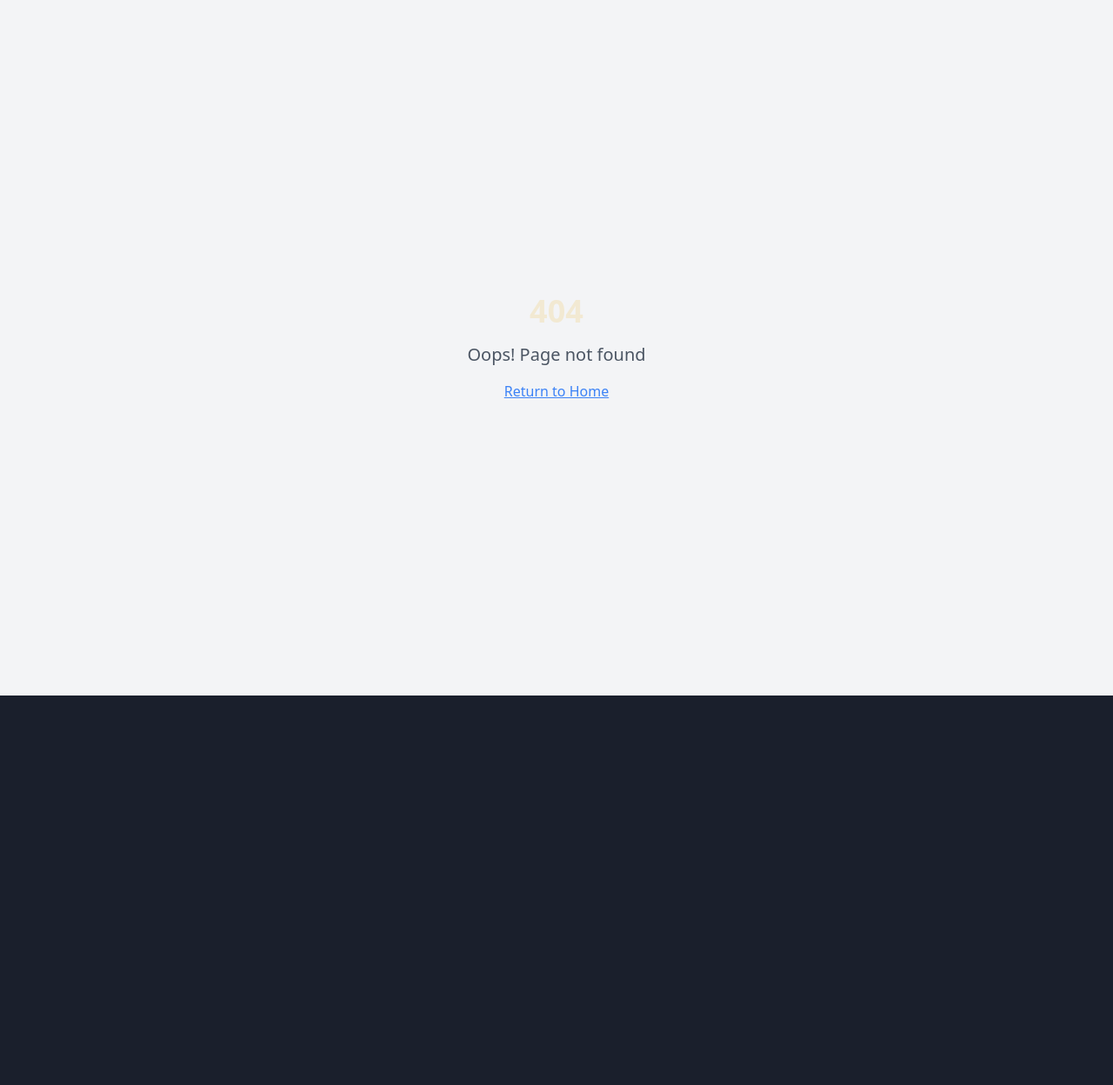
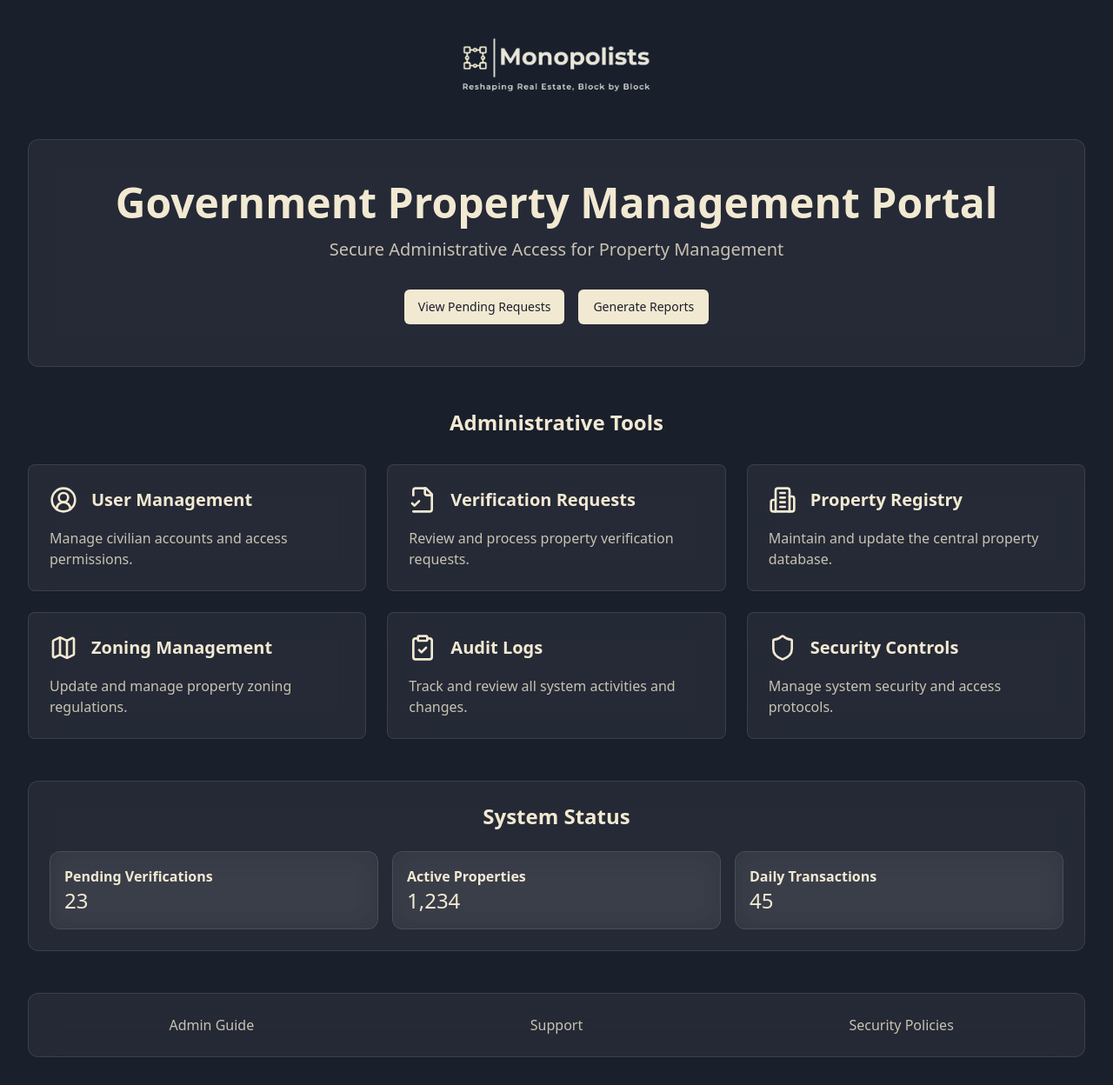
Before and after one commit to Polaxk/real-estate-chain-access, a React (Vite) app: page /government in a window 1280 px wide. Before the commit this address had no page. Shown: the whole page at 87% size. Before the commit the page ends 800 px from the top, so only its background shows below. Built offline with nearby package versions, Linux system fonts and the light colour scheme.

Commit message:
Implement employee dashboard and UI updates
- Added employee dashboard page.
- Updated civilian landing page as specified.
- Removed tagline from sign-in page.
- Updated logo.

```diff
--- a/src/App.tsx
+++ b/src/App.tsx
@@ -8,6 +8,7 @@ import Index from "./pages/Index";
 import Auth from "./pages/Auth";
 import NotFound from "./pages/NotFound";
 import CivilianLanding from "./pages/CivilianLanding";
+import GovernmentLanding from "./pages/GovernmentLanding";
 
 const queryClient = new QueryClient();
 
@@ -21,6 +22,7 @@ const App = () => (
           <Route path="/" element={<Index />} />
           <Route path="/auth" element={<Auth />} />
           <Route path="/civilian" element={<CivilianLanding />} />
+          <Route path="/government" element={<GovernmentLanding />} />
           <Route path="*" element={<NotFound />} />
         </Routes>
       </BrowserRouter>
--- a/src/components/Logo.tsx
+++ b/src/components/Logo.tsx
@@ -3,13 +3,12 @@ import React from "react";
 
 const Logo = () => {
   return (
-    <div className="flex flex-col items-center space-y-2">
+    <div className="flex flex-col items-center">
       <img
-        src="/lovable-uploads/7d2cf22d-32be-4a85-9d85-cfde3b138050.png"
+        src="/lovable-uploads/cca88889-865c-4d12-b5dd-6bbc00bcfdac.png"
         alt="Monopolists Logo"
         className="h-16 md:h-20"
       />
-      <p className="text-primary/80 text-sm">Reshaping Real Estate, Block by Block</p>
     </div>
   );
 };
--- /dev/null
+++ b/src/pages/GovernmentLanding.tsx
@@ -0,0 +1,122 @@
+
+import React from "react";
+import { Card } from "@/components/ui/card";
+import { Button } from "@/components/ui/button";
+import Logo from "@/components/Logo";
+import {
+  FileCheck2,
+  UserCircle2,
+  Building2,
+  Map,
+  ClipboardCheck,
+  Shield
+} from "lucide-react";
+
+const GovernmentLanding = () => {
+  return (
+    <div className="min-h-screen bg-navy py-8 px-4 md:px-8">
+      {/* Logo */}
+      <div className="mb-12">
+        <Logo />
+      </div>
+
+      {/* Hero Section */}
+      <section className="glass-panel px-6 py-12 mb-12 text-center">
+        <h1 className="text-4xl md:text-5xl font-bold mb-4 text-primary animate-fade-in">
+          Government Property Management Portal
+        </h1>
+        <p className="text-xl text-primary/80 mb-8 animate-fade-in">
+          Secure Administrative Access for Property Management
+        </p>
+
+        {/* Action Buttons */}
+        <div className="flex flex-wrap justify-center gap-4">
+          <Button className="btn-primary">View Pending Requests</Button>
+          <Button className="btn-secondary">Generate Reports</Button>
+        </div>
+      </section>
+
+      {/* Administrative Features */}
+      <section className="mb-12">
+        <h2 className="text-2xl font-bold text-primary mb-8 text-center">Administrative Tools</h2>
+        <div className="grid grid-cols-1 md:grid-cols-2 lg:grid-cols-3 gap-6">
+          {features.map((feature, index) => (
+            <Card
+              key={index}
+              className="glass-panel p-6 hover:scale-105 transition-transform duration-200 cursor-pointer"
+            >
+              <div className="flex items-center gap-4 mb-4">
+                {feature.icon}
+                <h3 className="text-xl font-semibold text-primary">{feature.title}</h3>
+              </div>
+              <p className="text-primary/80">{feature.description}</p>
+            </Card>
+          ))}
+        </div>
+      </section>
+
+      {/* System Status */}
+      <section className="glass-panel p-6 mb-12">
+        <h2 className="text-2xl font-bold text-primary mb-6 text-center">System Status</h2>
+        <div className="grid grid-cols-1 md:grid-cols-3 gap-4">
+          <div className="p-4 glass-panel">
+            <p className="text-primary font-semibold">Pending Verifications</p>
+            <p className="text-2xl text-primary">23</p>
+          </div>
+          <div className="p-4 glass-panel">
+            <p className="text-primary font-semibold">Active Properties</p>
+            <p className="text-2xl text-primary">1,234</p>
+          </div>
+          <div className="p-4 glass-panel">
+            <p className="text-primary font-semibold">Daily Transactions</p>
+            <p className="text-2xl text-primary">45</p>
+          </div>
+        </div>
+      </section>
+
+      {/* Footer */}
+      <footer className="glass-panel p-6 text-center">
+        <div className="grid grid-cols-1 md:grid-cols-3 gap-6">
+          <a href="#" className="text-primary/80 hover:text-primary transition-colors">Admin Guide</a>
+          <a href="#" className="text-primary/80 hover:text-primary transition-colors">Support</a>
+          <a href="#" className="text-primary/80 hover:text-primary transition-colors">Security Policies</a>
+        </div>
+      </footer>
+    </div>
+  );
+};
+
+const features = [
+  {
+    icon: <UserCircle2 className="w-8 h-8 text-primary" />,
+    title: "User Management",
+    description: "Manage civilian accounts and access permissions."
+  },
+  {
+    icon: <FileCheck2 className="w-8 h-8 text-primary" />,
+    title: "Verification Requests",
+    description: "Review and process property verification requests."
+  },
+  {
+    icon: <Building2 className="w-8 h-8 text-primary" />,
+    title: "Property Registry",
+    description: "Maintain and update the central property database."
+  },
+  {
+    icon: <Map className="w-8 h-8 text-primary" />,
+    title: "Zoning Management",
+    description: "Update and manage property zoning regulations."
+  },
+  {
+    icon: <ClipboardCheck className="w-8 h-8 text-primary" />,
+    title: "Audit Logs",
+    description: "Track and review all system activities and changes."
+  },
+  {
+    icon: <Shield className="w-8 h-8 text-primary" />,
+    title: "Security Controls",
+    description: "Manage system security and access protocols."
+  }
+];
+
+export default GovernmentLanding;
```
Also changed, not shown: public/lovable-uploads/cca88889-865c-4d12-b5dd-6bbc00bcfdac.png (added).
